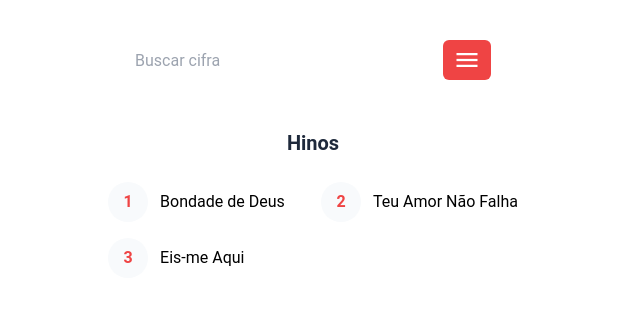
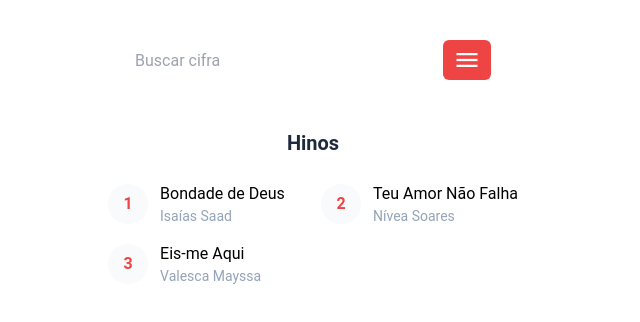
Before and after one commit to thiago-silva-santos/gospeltune, a Nuxt app: page /hinos in a window 1280 px wide. Shown: the top 322 px of the page, without its empty margins (327-967 px from the left). Built offline with nearby package versions, Linux system fonts and the light colour scheme.

Commit message:
Add nome artista ao card

```diff
--- a/components/Card/Song.vue
+++ b/components/Card/Song.vue
@@ -3,7 +3,10 @@
           <div class="song_number">
                {{ props.songData.id }}
           </div>
-          <span class="song_title">{{ props.songData.nome }}</span>
+          <div class="titles">
+               <span class="song_title">{{ props.songData.nome }}</span>
+               <span class="song_subtitle" v-if="props.songData.nomeArtista"> {{ props.songData.nomeArtista }}</span>
+          </div>
 
      </div>
 </template>
@@ -42,6 +45,12 @@ function goToSong() {
      .song_number {
           @apply w-10 h-10 text-base text-red-500 font-semibold rounded-full flex items-center justify-center bg-slate-50
      }
+     .titles {
+          @apply flex flex-col
+     }
+     .song_subtitle {
+          @apply text-[12px] text-slate-400
+     }
 }
 
 @media (min-width: 375px) {
@@ -61,6 +70,9 @@ function goToSong() {
 
      .song_title {
           @apply text-base max-w-[300px] truncate
+     }
+     .song_subtitle {
+          @apply text-sm
      }
 }
 
@@ -90,6 +102,9 @@ function goToSong() {
      .song_title {
           @apply text-lg;
      }
+     .song_subtitle {
+          @apply text-base
+     }
 }
 
 
--- a/components/Menu/Drawer.vue
+++ b/components/Menu/Drawer.vue
@@ -65,7 +65,7 @@ export default {
                     path: "/corinhos"
                 },
                 {
-                    title: "Outros",
+                    title: "Louvores",
                     name: "hinos",
                     path: "/hinos"
                 },
--- a/types/cifra/Cifra.ts
+++ b/types/cifra/Cifra.ts
@@ -1,4 +1,4 @@
-export interface ISongCifra {
+export interface ISongCifra extends INomeArtista {
      id: string;
      tipo: string;
      nome: string;
@@ -7,6 +7,9 @@ export interface ISongCifra {
      cifra: ICifra[]
 }
 
+export interface INomeArtista {
+     nomeArtista?: string
+}
 
 type SongCategoria = "Envolvente" | "Introspectivo" | "Missões" | "Jovens" | "Santa Ceia"
 
```
